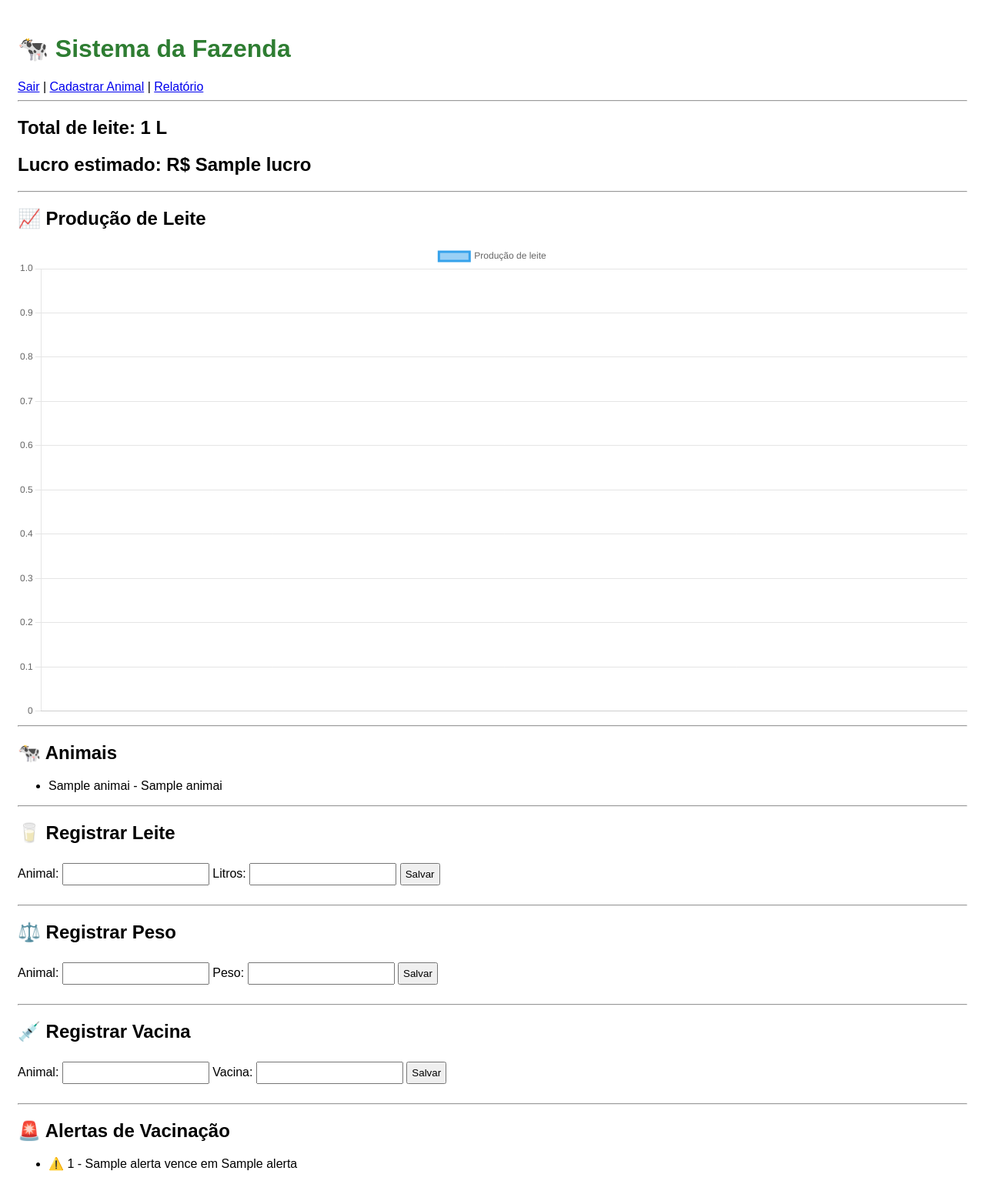
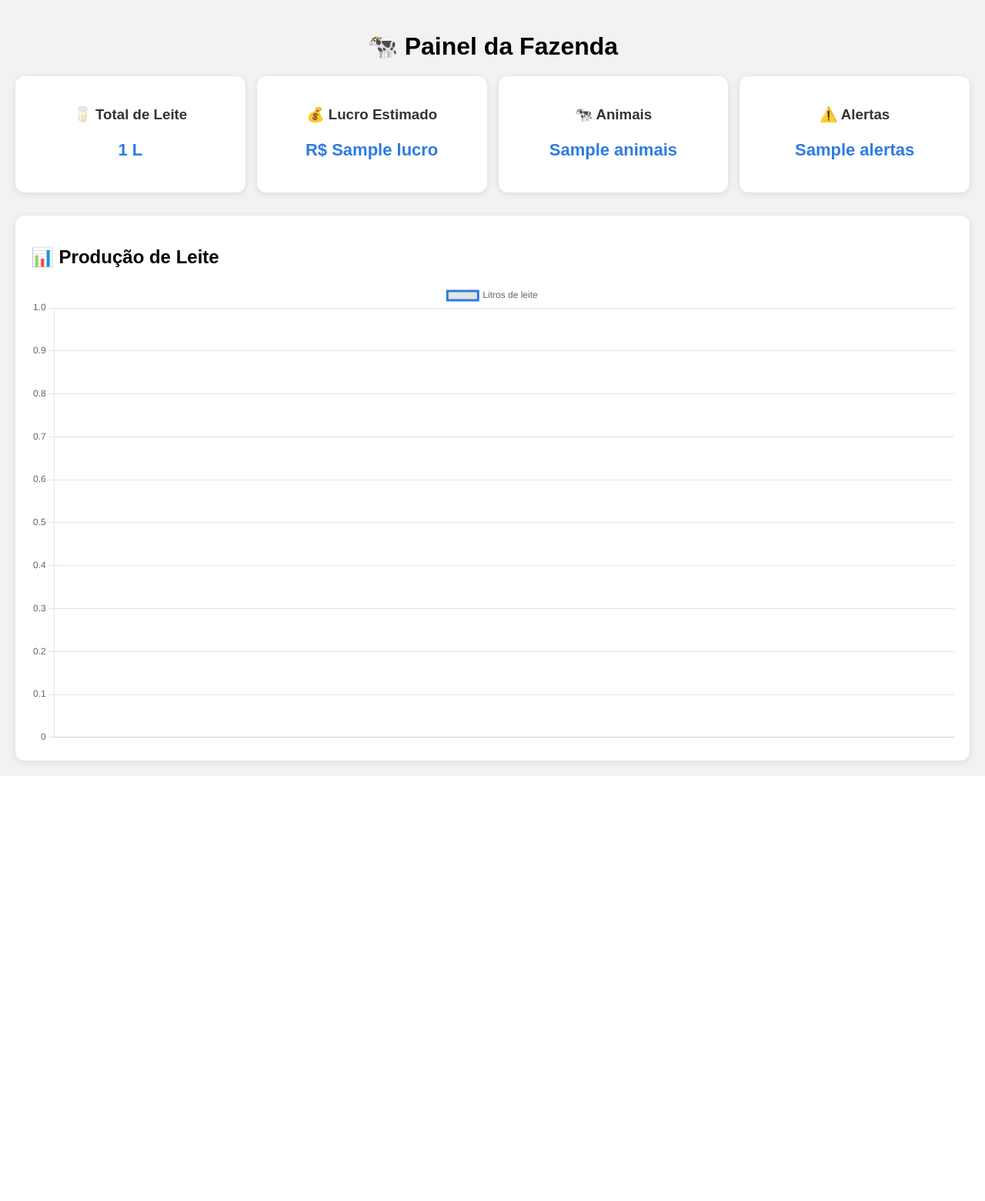
Before and after one commit to rafael-cm-art/sistema-fazenda, a Flask app: template templates/dashboard.html in a window 1280 px wide. Shown: the whole page at 77% size. After the commit the page ends 1008 px from the top, so only its background shows below. Run offline with Flask 3, Linux system fonts and the light colour scheme; the template is opened without the code that fills it: most values are stand-ins (such as "Sample title", 1, 10 or a date in 2020).

Commit message:
corrigindo porta render

```diff
--- a/app.py
+++ b/app.py
@@ -242,6 +242,8 @@ def logout():
     return redirect("/")
 
 # iniciar sistema
+import os
+
 if __name__ == "__main__":
-    criar_banco()
-    app.run(host="0.0.0.0", port=5000)
+    port = int(os.environ.get("PORT", 5000))
+    app.run(host="0.0.0.0", port=port)
--- /dev/null
+++ b/static/style.css
@@ -0,0 +1,36 @@
+body {
+    font-family: Arial;
+    background: #f2f2f2;
+    margin: 0;
+    padding: 20px;
+}
+
+h1 {
+    text-align: center;
+}
+
+.cards {
+    display: grid;
+    grid-template-columns: repeat(4, 1fr);
+    gap: 15px;
+    margin-bottom: 30px;
+}
+
+.card {
+    background: white;
+    padding: 20px;
+    border-radius: 10px;
+    text-align: center;
+    box-shadow: 0px 2px 8px rgba(0,0,0,0.1);
+}
+
+.card h3 {
+    margin-bottom: 10px;
+    color: #333;
+}
+
+.card p {
+    font-size: 20px;
+    font-weight: bold;
+    color: #2c7be5;
+}
--- a/templates/dashboard.html
+++ b/templates/dashboard.html
@@ -1,58 +1,98 @@
 <!DOCTYPE html>
-<html>
+<html lang="pt-br">
 <head>
-    <title>Dashboard Fazenda</title>
-    <meta name="viewport" content="width=device-width, initial-scale=1">
+    <meta charset="UTF-8">
+    <title>Painel da Fazenda</title>
+
+    <link rel="stylesheet" href="{{ url_for('static', filename='style.css') }}">
+
+    <script src="https://cdn.jsdelivr.net/npm/chart.js"></script>
 
     <style>
         body {
             font-family: Arial;
-            padding: 15px;
+            background: #f2f2f2;
+            margin: 0;
+            padding: 20px;
         }
 
         h1 {
-            color: #2e7d32;
-        }
-
-        form {
+            text-align: center;
             margin-bottom: 20px;
         }
 
-        input, select, button {
-            padding: 5px;
-            margin: 5px 0;
+        .cards {
+            display: grid;
+            grid-template-columns: repeat(auto-fit, minmax(200px, 1fr));
+            gap: 15px;
+            margin-bottom: 30px;
         }
 
-        canvas {
-            max-width: 100%;
+        .card {
+            background: white;
+            padding: 20px;
+            border-radius: 12px;
+            text-align: center;
+            box-shadow: 0 2px 10px rgba(0,0,0,0.1);
+        }
+
+        .card h3 {
+            margin-bottom: 10px;
+            color: #333;
+        }
+
+        .card p {
+            font-size: 22px;
+            font-weight: bold;
+            color: #2c7be5;
+        }
+
+        .container {
+            background: white;
+            padding: 20px;
+            border-radius: 12px;
+            box-shadow: 0 2px 10px rgba(0,0,0,0.1);
         }
     </style>
 </head>
 
 <body>
 
-<h1>🐄 Sistema da Fazenda</h1>
+<h1>🐄 Painel da Fazenda</h1>
 
-<a href="/logout">Sair</a> |
-<a href="/cadastro">Cadastrar Animal</a> |
-<a href="/relatorio">Relatório</a>
+<!-- CARDS -->
+<div class="cards">
 
-<hr>
+    <div class="card">
+        <h3>🥛 Total de Leite</h3>
+        <p>{{ total_leite }} L</p>
+    </div>
 
-<h2>Total de leite: {{ total_leite }} L</h2>
-<h2>Lucro estimado: R$ {{ lucro }}</h2>
+    <div class="card">
+        <h3>💰 Lucro Estimado</h3>
+        <p>R$ {{ lucro }}</p>
+    </div>
 
-<hr>
+    <div class="card">
+        <h3>🐄 Animais</h3>
+        <p>{{ animais }}</p>
+    </div>
 
-<h2>📈 Produção de Leite</h2>
+    <div class="card">
+        <h3>⚠️ Alertas</h3>
+        <p>{{ alertas }}</p>
+    </div>
 
-<canvas id="grafico"></canvas>
+</div>
 
-<script src="https://cdn.jsdelivr.net/npm/chart.js"></script>
+<!-- GRÁFICO -->
+<div class="container">
+    <h2>📊 Produção de Leite</h2>
+    <canvas id="grafico"></canvas>
+</div>
 
 <script>
 const dados = {{ dados|tojson }};
-
 const labels = dados.map(d => d[0]);
 const valores = dados.map(d => d[1]);
 
@@ -61,62 +101,21 @@ new Chart(document.getElementById("grafico"), {
     data: {
         labels: labels,
         datasets: [{
-            label: "Produção de leite",
-            data: valores
+            label: "Litros de leite",
+            data: valores,
+            borderWidth: 3,
+            borderColor: "#2c7be5",
+            tension: 0.3
         }]
+    },
+    options: {
+        responsive: true,
+        plugins: {
+            legend: { display: true }
+        }
     }
 });
 </script>
 
-<hr>
-
-<h2>🐄 Animais</h2>
-
-<ul>
-{% for a in animais %}
-<li>{{a[1]}} - {{a[2]}}</li>
-{% endfor %}
-</ul>
-
-<hr>
-
-<h2>🥛 Registrar Leite</h2>
-
-<form action="/leite" method="post">
-    Animal: <input name="animal">
-    Litros: <input name="litros">
-    <button>Salvar</button>
-</form>
-
-<hr>
-
-<h2>⚖️ Registrar Peso</h2>
-
-<form action="/peso" method="post">
-    Animal: <input name="animal">
-    Peso: <input name="peso">
-    <button>Salvar</button>
-</form>
-
-<hr>
-
-<h2>💉 Registrar Vacina</h2>
-
-<form action="/vacina" method="post">
-    Animal: <input name="animal">
-    Vacina: <input name="vacina">
-    <button>Salvar</button>
-</form>
-
-<hr>
-
-<h2>🚨 Alertas de Vacinação</h2>
-
-<ul>
-{% for a in alertas %}
-<li>⚠️ {{a[0]}} - {{a[1]}} vence em {{a[2]}}</li>
-{% endfor %}
-</ul>
-
 </body>
 </html>
```
